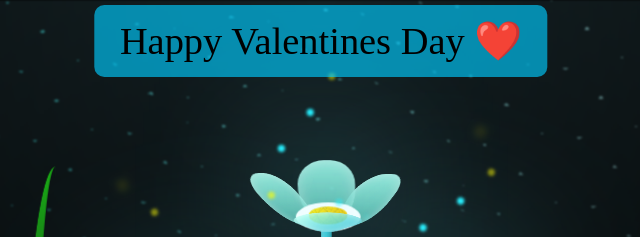
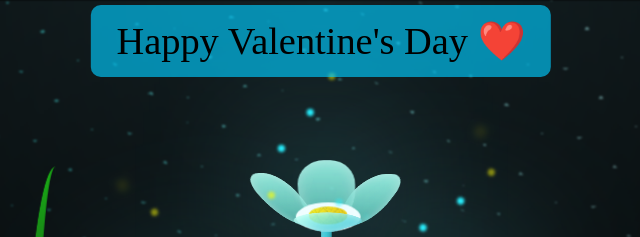
Before and after one commit to xJaiiii/meheheh, a plain HTML site: page index.html in a window 1280 px wide. Shown: the top 237 px of the page, 319-959 px from the left. Drawn offline with Linux system fonts and the light colour scheme.

Commit message:
Update index.html

```diff
--- a/index.html
+++ b/index.html
@@ -307,7 +307,7 @@
             </div>
         </div>
         <div class="description">
-            Happy Valentines Day ❤️
+            Happy Valentine's Day ❤️
         </div>
         <div class="message-box" id="messageBox"></div>
         <script src="main.js"></script>
```
